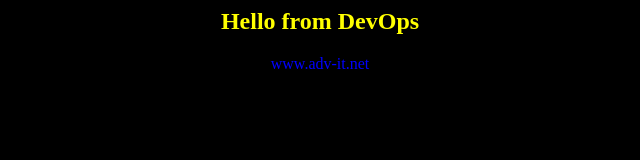
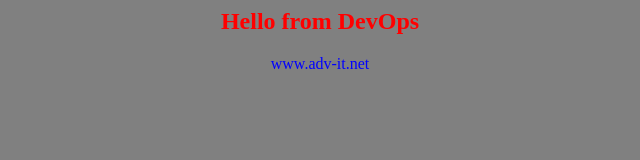
Before and after one commit to andreypichujkov/app-for-jenkins, a plain HTML site: page index.html in a window 1280 px wide. Shown: the whole page, without its empty margins (320-960 px from the left). Drawn offline with Linux system fonts and the light colour scheme.

Commit message:
changed background color

```diff
--- a/index.html
+++ b/index.html
@@ -1,7 +1,7 @@
 <html>
-<body bgcolor=black>
+<body bgcolor=grey>
 <center>
-	<h2><font color=yellow>Hello from DevOps</font></h2>
+	<h2><font color=red>Hello from DevOps</font></h2>
 
 	<font color=blue>www.adv-it.net</font>
 
```
